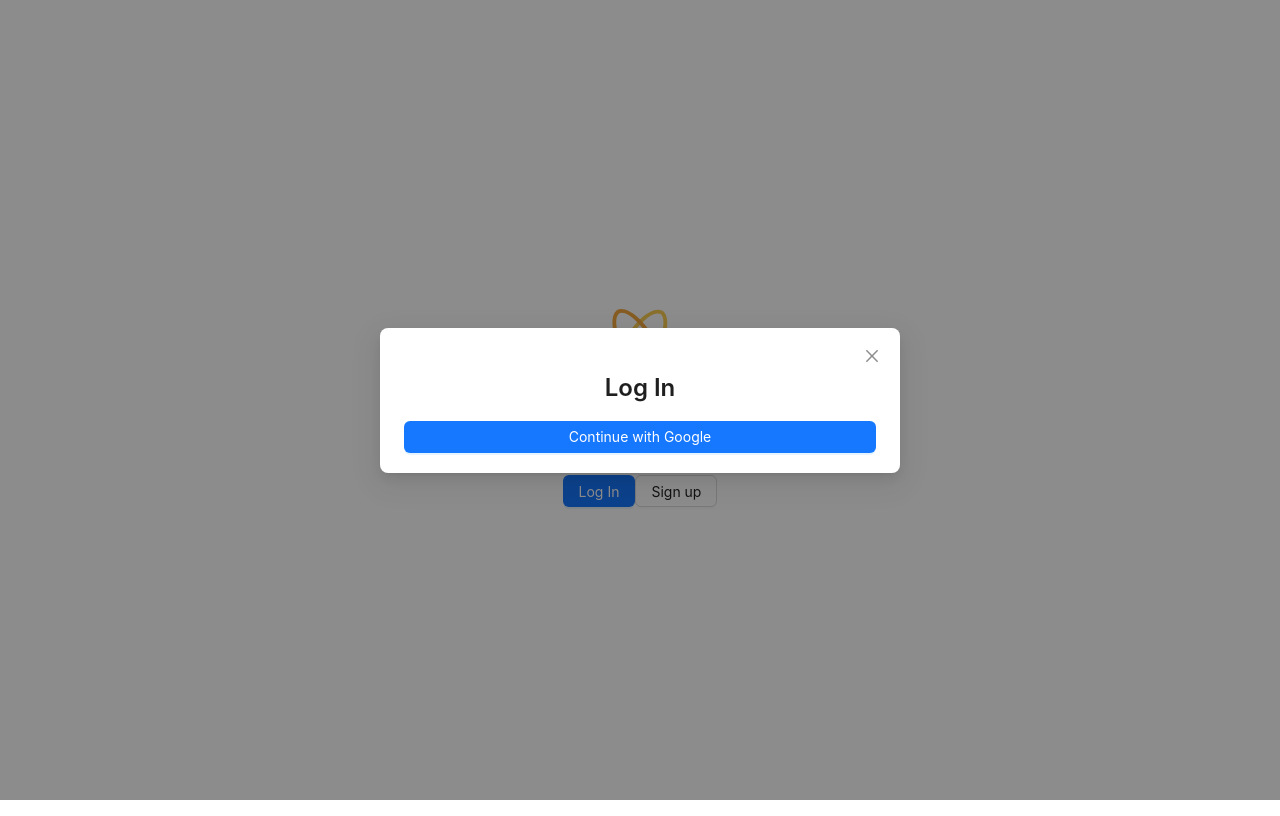
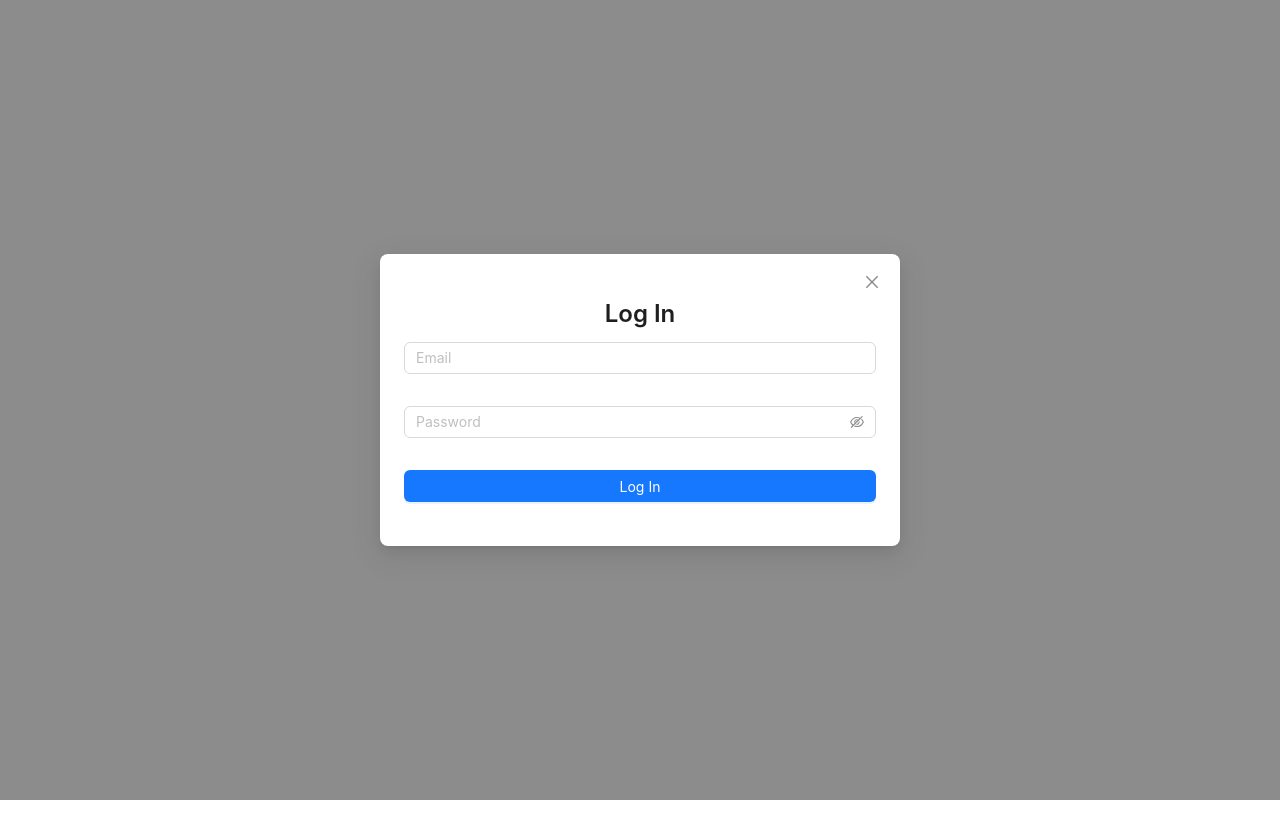
Before and after one commit to GorHov/next-todo, a Next.js app: page / in a window 1280 px wide. Both pictures are taken after a click on the button "Log In". Built offline with nearby package versions, Linux system fonts and the light colour scheme; no server answers.

Commit message:
signin logic

```diff
--- a/src/components/AuthModal.tsx
+++ b/src/components/AuthModal.tsx
@@ -47,10 +47,10 @@ console.log('----',authModalState);
             {modalState.view === AuthModalView.resetPassword &&
               'Reset Password'}
           </Typography.Title>
-          {/* <SignIn/> */}
+          <SignIn/>
           {/* <SignUp/> */}
           {/* <ResetPassword/> */}
-          <SignInWithGoogle/>
+          {/* <SignInWithGoogle/> */}
         </div>
       </Modal>
     </>
--- a/src/components/SignIn.tsx
+++ b/src/components/SignIn.tsx
@@ -1,11 +1,30 @@
-import React from 'react';
+import React, { useState } from 'react';
 import { Button, Input, Form, Space } from 'antd';
+import { useSignInWithEmailAndPassword } from 'react-firebase-hooks/auth';
+import { auth } from '@/firebase/app';
 
 const SignIn: React.FC = () => {
 
+  const [loginForm, setLoginForm] = useState({
+    email: '',
+    password: '',
+  })
+  const [signInWithEmailAndPassword] =
+    useSignInWithEmailAndPassword(auth)
+
+  const handleSubmit = (e: React.FormEvent<HTMLFormElement>) => {
+    signInWithEmailAndPassword(loginForm.email, loginForm.password)
+  }
+
+  const handleChange = (event: React.ChangeEvent<HTMLInputElement>) => {
+    setLoginForm((prev) => ({
+      ...prev,
+      [event.target.name]: event.target.value,
+    }))
+  }
 
   return (
-    <Form onFinish={()=>{}}>
+    <Form onFinish={handleSubmit}>
       <Space direction="vertical" size={8} style={{ width: '100%' }}>
         <Form.Item
           name="email"
@@ -20,7 +39,7 @@ const SignIn: React.FC = () => {
             name="email"
             placeholder="Email"
             type="email"
-            onChange={()=>{}}
+            onChange={handleChange}
             size="middle"
           />
         </Form.Item>
@@ -36,7 +55,7 @@ const SignIn: React.FC = () => {
           <Input.Password
             name="password"
             placeholder="Password"
-            onChange={()=>{}}
+            onChange={handleChange}
             size="middle"
           />
         </Form.Item>
```
